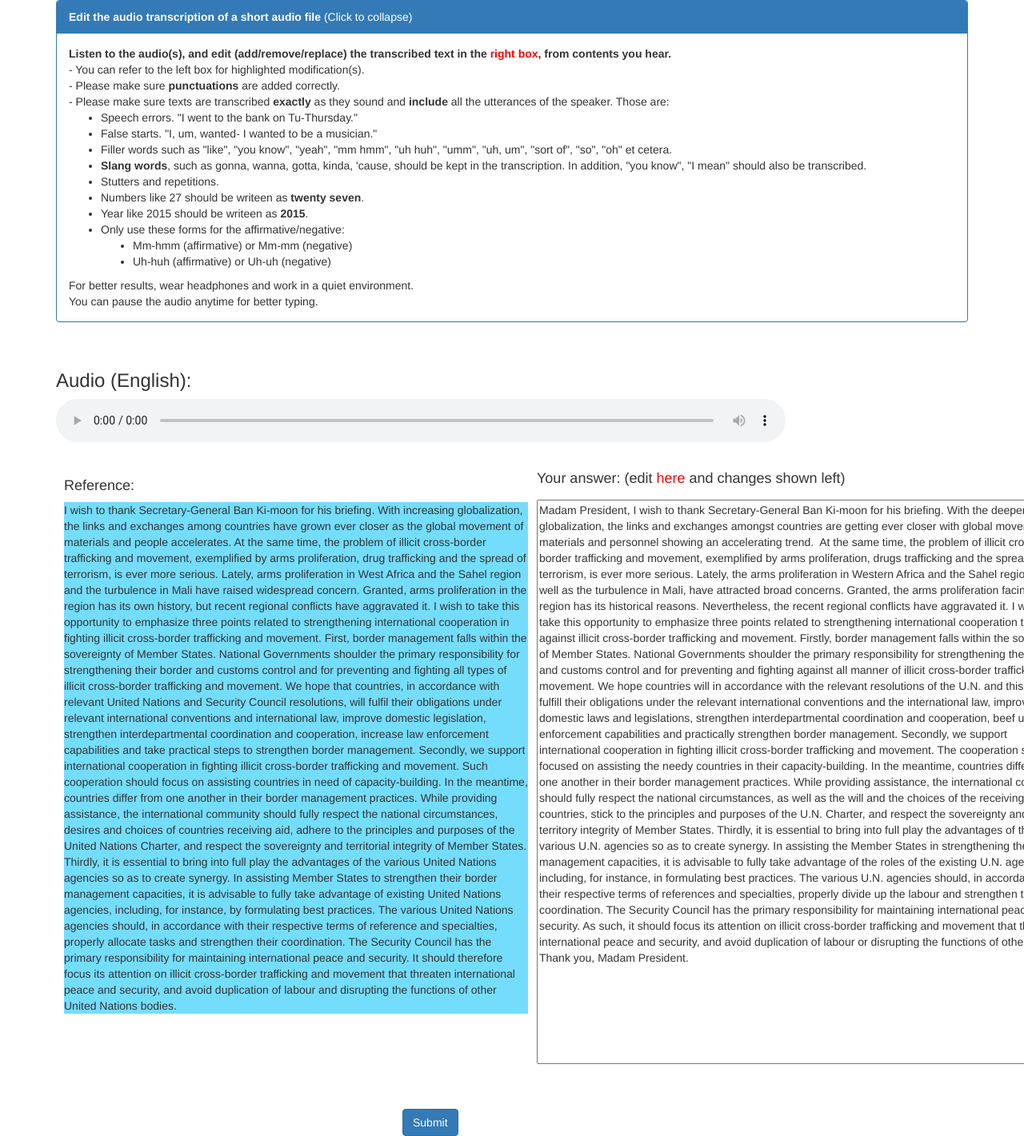
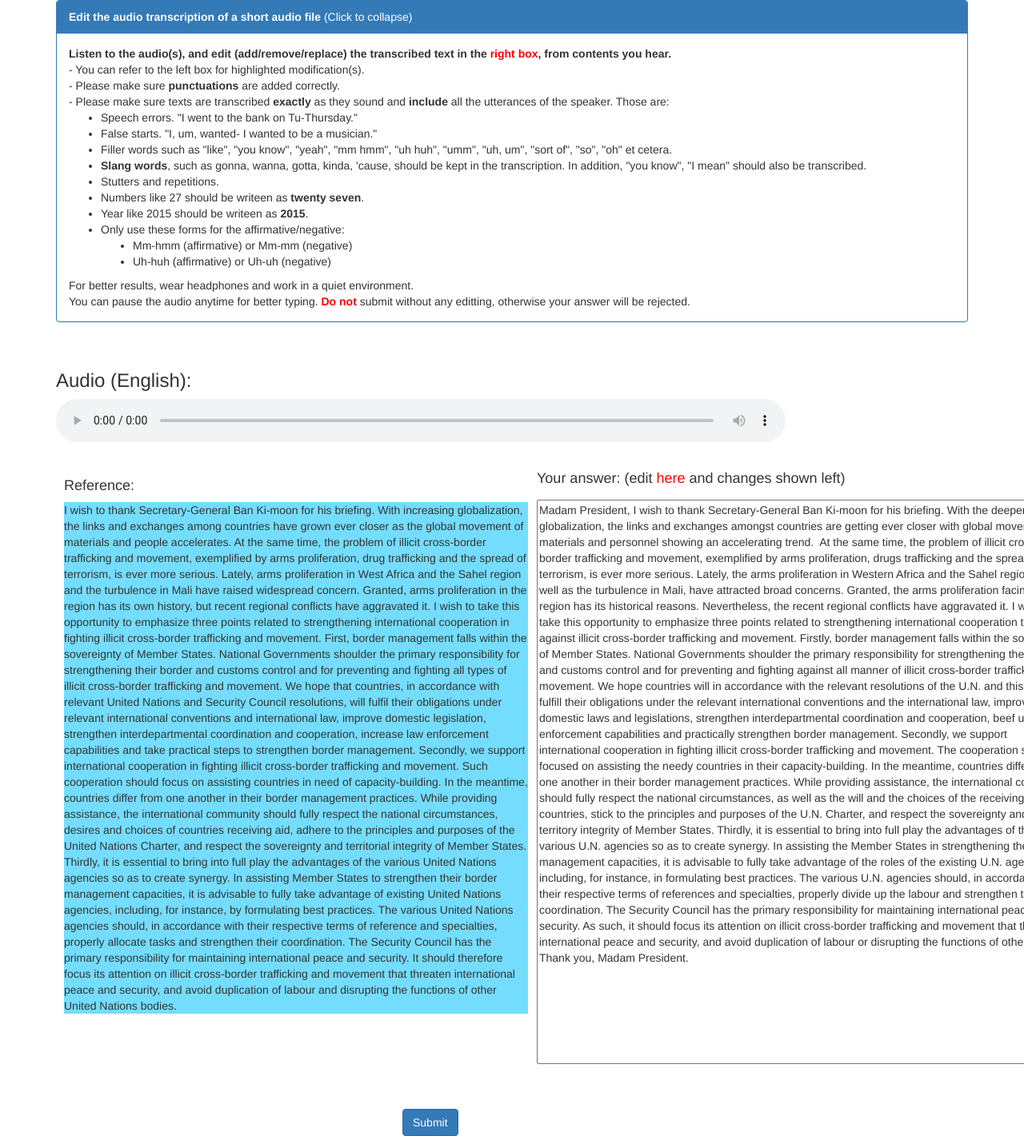
Before and after one commit to SimulTrans-workshop/SimulTrans-workshop.github.io, a Jekyll site: the page sp/stt1-3.5min_edit_1.html, which Jekyll copies as it is, in a window 1280 px wide. Shown: the whole page at 80% size. Built offline with Jekyll 4.4.1, drawn with Linux system fonts in a browser that asks for light colours.

Commit message:
page design updated

```diff
--- a/sp/stt1-10min_edit_1.html
+++ b/sp/stt1-10min_edit_1.html
@@ -34,7 +34,7 @@
                     </ul>
             </ul>
             For better results, wear headphones and work in a quiet environment.<br>
-            You can pause the audio anytime for better typing.<br>
+            You can pause the audio anytime for better typing. <span style="color:red; font-weight:bold">Do not</span> submit without any editting, otherwise your answer will be rejected.<br>
           </div>
       </div>
       </div>
--- a/sp/stt1-10min_edit_2.html
+++ b/sp/stt1-10min_edit_2.html
@@ -34,7 +34,7 @@
                     </ul>
             </ul>
             For better results, wear headphones and work in a quiet environment.<br>
-            You can pause the audio anytime for better typing.<br>
+            You can pause the audio anytime for better typing. <span style="color:red; font-weight:bold">Do not</span> submit without any editting, otherwise your answer will be rejected.<br>
           </div>
       </div>
       </div>
--- a/sp/stt1-3.5min_edit_1.html
+++ b/sp/stt1-3.5min_edit_1.html
@@ -34,7 +34,7 @@
                     </ul>
             </ul>
             For better results, wear headphones and work in a quiet environment.<br>
-            You can pause the audio anytime for better typing.<br>
+            You can pause the audio anytime for better typing. <span style="color:red; font-weight:bold">Do not</span> submit without any editting, otherwise your answer will be rejected.<br>
           </div>
       </div>
       </div>
```
